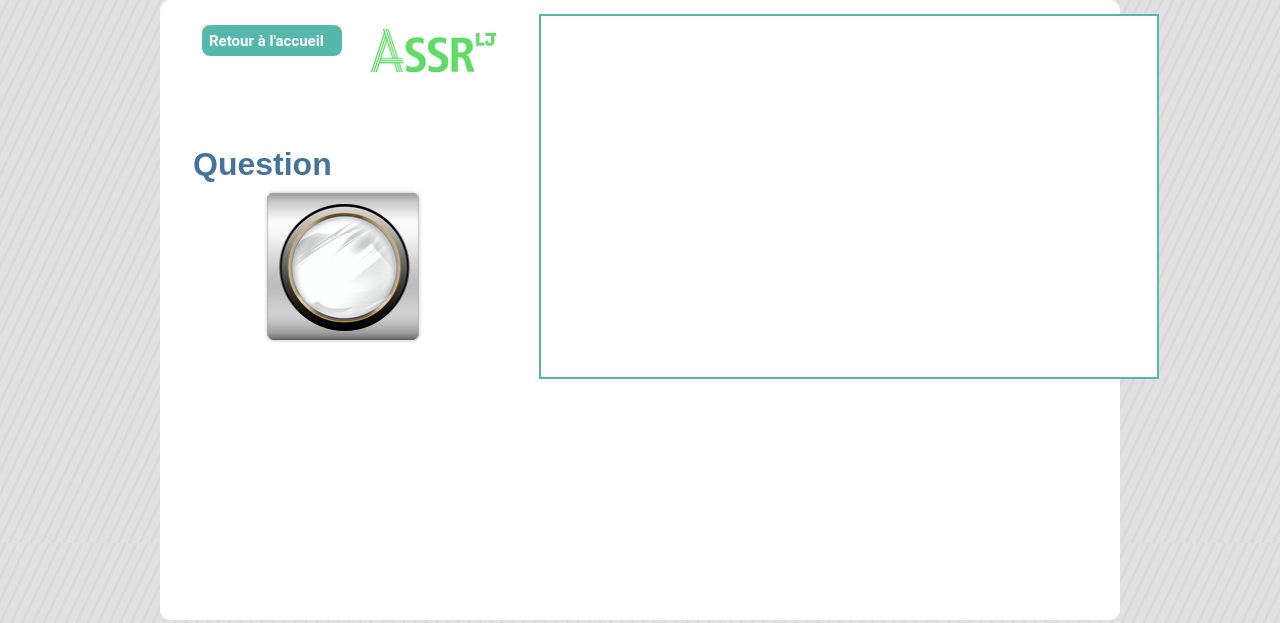
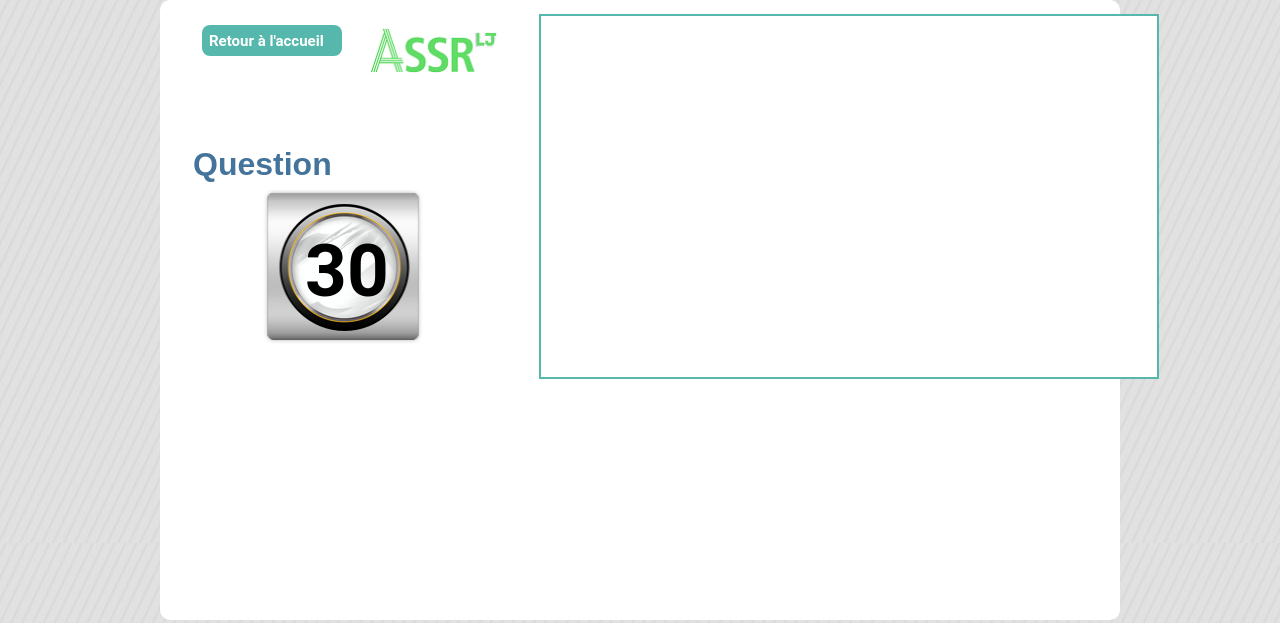
Before and after one commit to DragonJules/ASSR-LJ, a plain HTML site: page pageqst°.html in a window 1280 px wide. Shown: the part 177-800 px from the top of the page. Drawn offline with Linux system fonts and the light colour scheme; files whose address does not match are found by name.

Commit message:
Add files via upload

```diff
--- a/style.css
+++ b/style.css
@@ -354,3 +354,19 @@ position: absolute;
     left: 260px;
     top: 360px;
 }
+
+#compteurtext{
+    position: absolute;
+    width: 84px;
+    height: 86px;
+    left: 305px;
+    top: 332px;
+
+    font-family: Roboto;
+    font-style: normal;
+    font-weight: bold;
+    font-size: 73px;
+    line-height: 86px;
+
+    color: #000000;
+}
```
